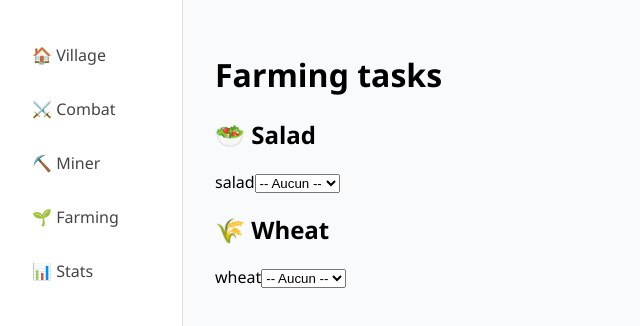
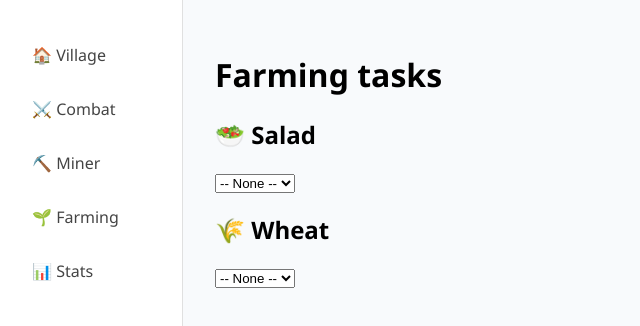
Before and after one commit to fabiovandewaeter/TBRPG, a React (Vite) app: page /TBRPG/farming in a window 1280 px wide. Shown: the top 326 px of the page, without its empty margins (0-640 px from the left). Built offline with nearby package versions, Linux system fonts and the light colour scheme.

Commit message:
move task display to TaskDropdown component

```diff
--- a/src/components/TaskDropdown.jsx
+++ b/src/components/TaskDropdown.jsx
@@ -7,7 +7,7 @@ import { VillagerContext } from '../context/VillagerContext';
  * - Shows currently assigned villager or placeholder.
  * - Lists only villagers available or already assigned to this task.
  */
-const TaskDropdown = ({ taskType, taskName }) => {
+const TaskDropdown = ({ taskType, taskName, icon, displayName }) => {
     const { villagers, assignTask, unassignTask } = useContext(VillagerContext);
 
     // Find the villager currently assigned to this task (if any)
@@ -32,15 +32,17 @@ const TaskDropdown = ({ taskType, taskName }) => {
     };
 
     return (
+        <div key={taskName}>
+            <h2>{icon} {displayName}</h2>
             <div className="task-dropdown">
-            <label>{taskName}</label>
                 <select value={selectedVillager ? selectedVillager.id : ''} onChange={handleChange}>
-                <option value="">-- Aucun --</option>
+                    <option value="">-- None --</option>
                     {options.map(opt => (
                         <option key={opt.id} value={opt.id}>{opt.name}</option>
                     ))}
                 </select>
             </div>
+        </div>
     );
 };
 
--- a/src/pages/CombatPage.jsx
+++ b/src/pages/CombatPage.jsx
@@ -17,10 +17,7 @@ const CombatPage = () => {
             <h1>Combat tasks</h1>
             <div className="tasks">
                 {taskHandlers.map(({ name, icon }) => (
-                    <div key={name}>
-                        <h2>{icon} {name}</h2>
-                        <TaskDropdown taskType={TASK_TYPE} taskName={name} />
-                    </div>
+                    <TaskDropdown taskType={TASK_TYPE} taskName={name} icon={icon} displayName={name} />
                 ))}
             </div>
         </div>
--- a/src/pages/FarmingPage.jsx
+++ b/src/pages/FarmingPage.jsx
@@ -17,10 +17,7 @@ const FarmingPage = () => {
             <h1>Farming tasks</h1>
             <div className="tasks">
                 {taskHandlers.map(({ name, item }) => (
-                    <div key={name}>
-                        <h2>{item.icon} {item.displayName}</h2>
-                        <TaskDropdown taskType={TASK_TYPE} taskName={name} />
-                    </div>
+                    <TaskDropdown taskType={TASK_TYPE} taskName={name} icon={item.icon} displayName={item.displayName} />
                 ))}
             </div>
         </div>
--- a/src/pages/MiningPage.jsx
+++ b/src/pages/MiningPage.jsx
@@ -17,10 +17,7 @@ const MiningPage = () => {
             <h1>Mining tasks</h1>
             <div className="tasks">
                 {taskHandlers.map(({ name, item }) => (
-                    <div key={name}>
-                        <h2>{item.icon} {item.displayName}</h2>
-                        <TaskDropdown taskType={TASK_TYPE} taskName={name} />
-                    </div>
+                    <TaskDropdown taskType={TASK_TYPE} taskName={name} icon={item.icon} displayName={item.displayName} />
                 ))}
             </div>
         </div>
```
Lines whose indentation alone changed are shown as unchanged.
